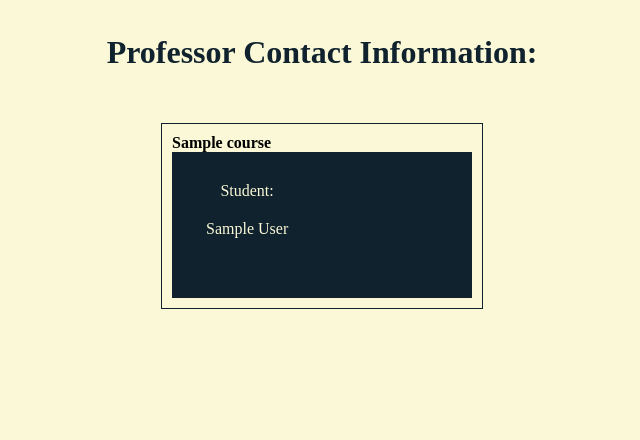
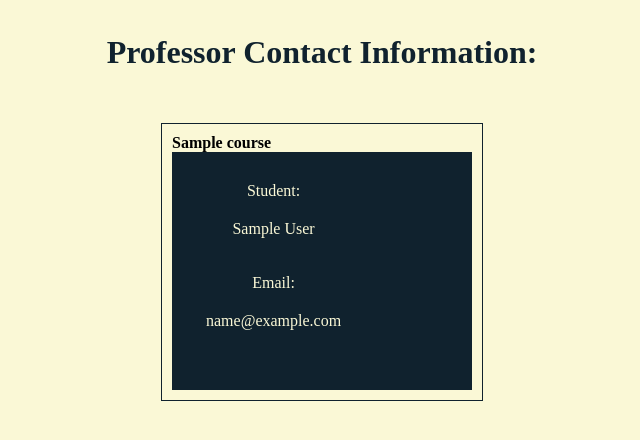
Before and after one commit to cclark99/Touch-And-Go, a PHP site: page /professorContact.php in a window 1280 px wide. Shown: the part 162-602 px from the top of the page, without its empty margins (318-958 px from the left). Run offline with PHP 8.4, Linux system fonts and the light colour scheme; the visitor is signed in with stand-in values (Sample User, id 1); tables that the repository leaves empty or names only in its code hold one stand-in row (values such as "Sample post").

Commit message:
Update professorContact.php

```diff
--- a/touch_and_go_web/professorContact.php
+++ b/touch_and_go_web/professorContact.php
@@ -109,6 +109,7 @@ include 'get_professor_contact.php';
 
         echo '<li class="student-item">
                         <p>Student: <a class="link" href="mailto:' . $student['userEmail'] . '">' . $student['firstName'] . ' ' . $student['lastName'] . '</a></p>
+                        <p>Email: <a class="link" href="mailto:' . $student['userEmail'] . '">' . $student['userEmail'] . '</a></p>
                       </li>';
 
         $currentCourse = $courseId;
```
